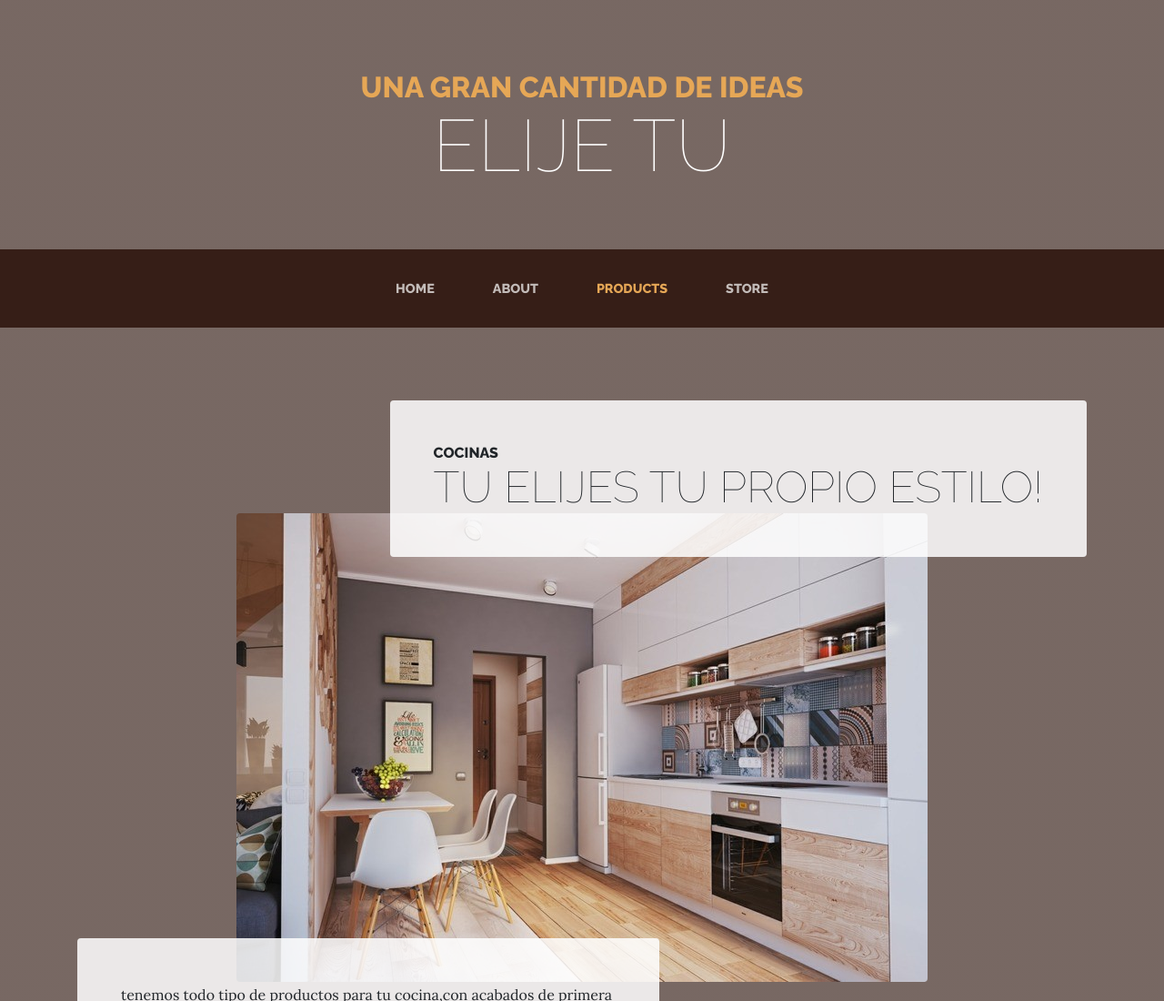
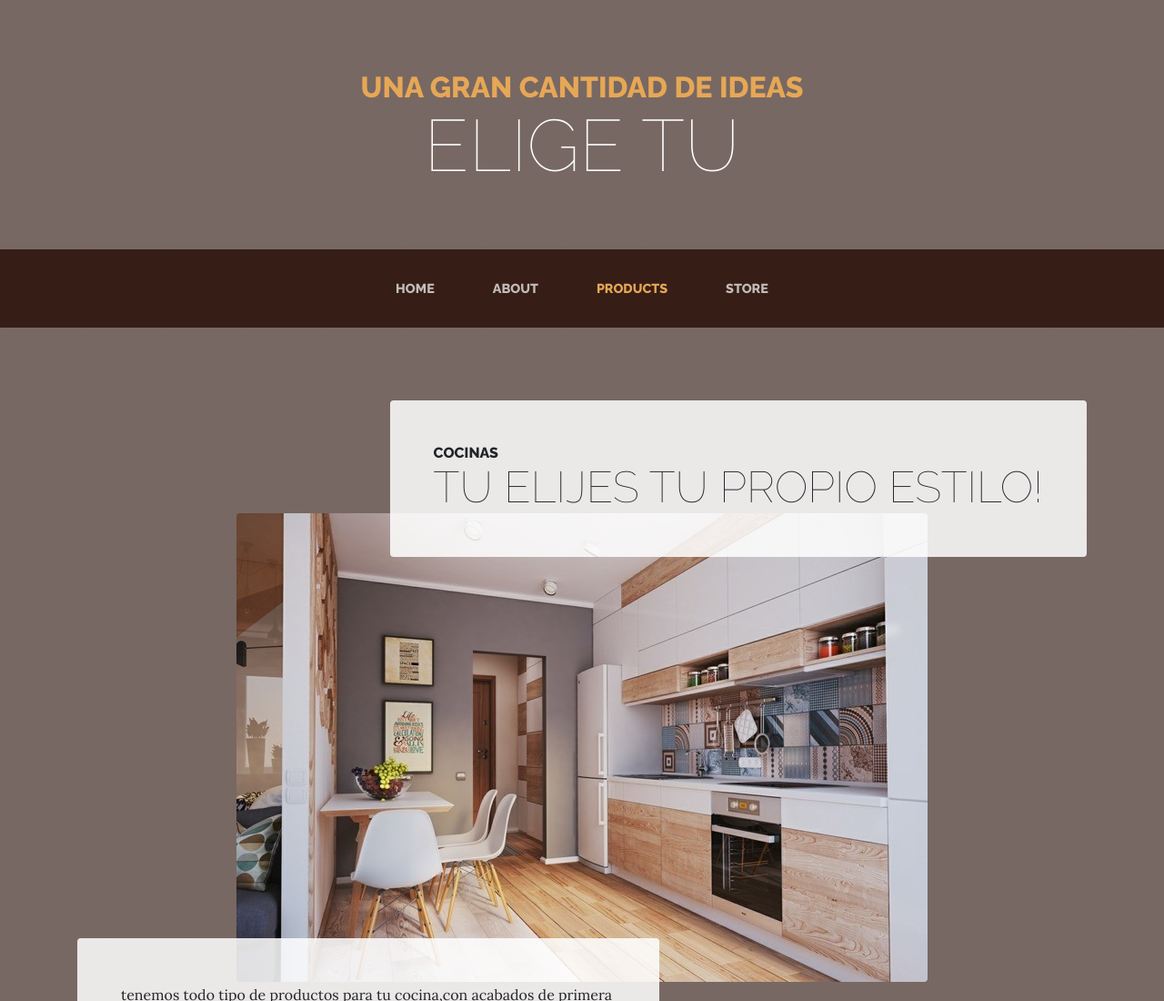
Before and after one commit to yorgenjm/D-lujo-proyecto, a website: page products.html in a window 1280 px wide. Shown: the top 1100 px of the page at 91% size. Drawn offline with Linux system fonts and the light colour scheme.

Commit message:
Update products.html

```diff
--- a/products.html
+++ b/products.html
@@ -26,7 +26,7 @@
 
   <h1 class="site-heading text-center text-white d-none d-lg-block">
     <span class="site-heading-upper text-primary mb-3">UNA GRAN CANTIDAD DE IDEAS</span>
-    <span class="site-heading-lower">ELIJE TU</span>
+    <span class="site-heading-lower">ELIGE TU</span>
   </h1>
 
   <!-- Navigation -->
```
